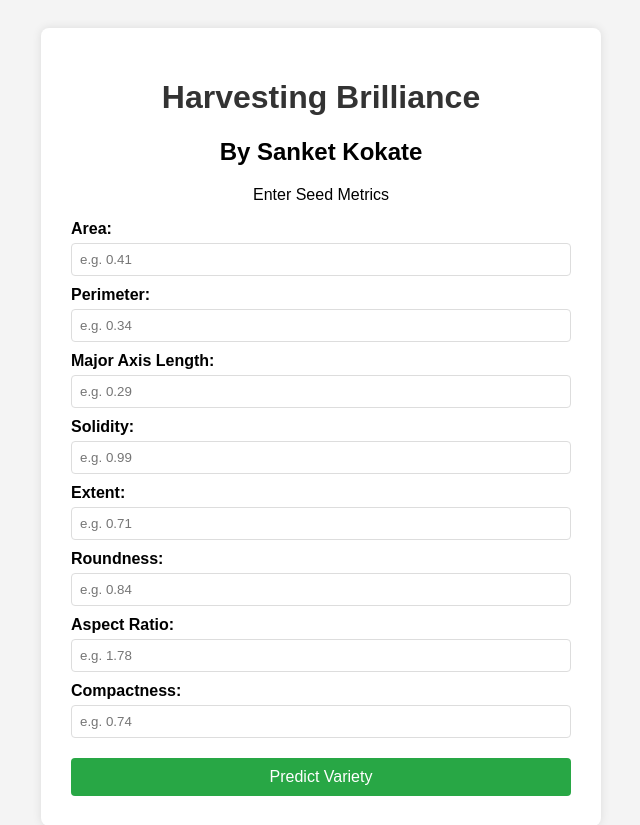
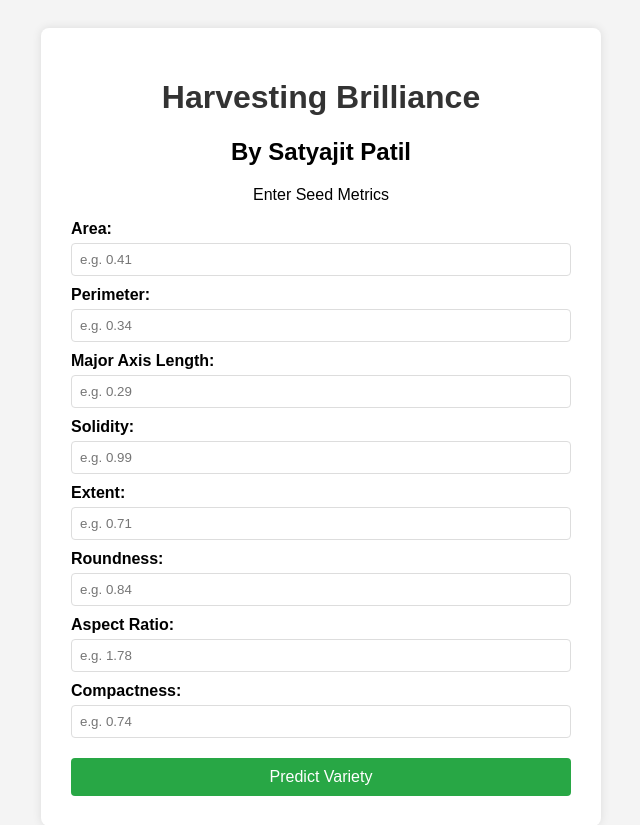
Before and after one commit to satyajitpatil101/Harvesting-Brilliance, a Flask app: page / in a window 1280 px wide. Shown: the top 825 px of the page, without its empty margins (319-959 px from the left). Run offline with Flask 3, Linux system fonts and the light colour scheme; parts of the project's set-up code (start-up, migrations or seed data) failed here and were passed over.

Commit message:
Update index.html

```diff
--- a/templates/index.html
+++ b/templates/index.html
@@ -15,7 +15,7 @@
 <body>
     <div class="container">
         <h1>Harvesting Brilliance</h1>
-          <h2 style="width: 100%; text-align: center;">By Sanket Kokate</h2>
+          <h2 style="width: 100%; text-align: center;">By Satyajit Patil</h2>
         <p style="text-align:center;">Enter Seed Metrics</p>
         <form action="/predict" method="POST">
             <label>Area:</label>
```
